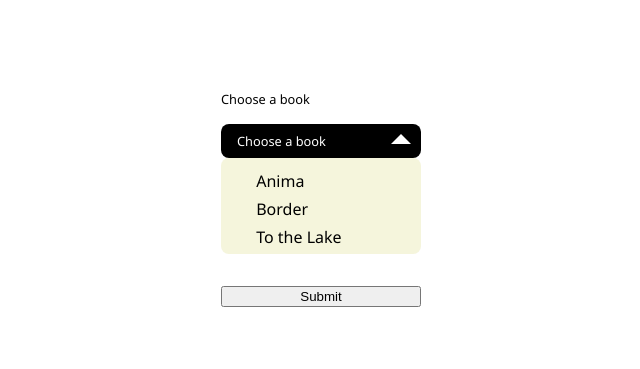
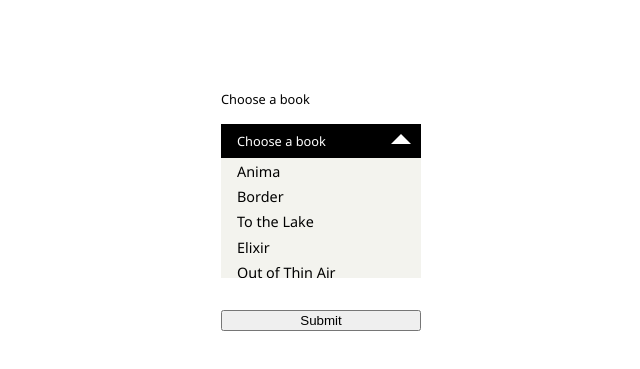
Before and after one commit to fanerotim/custom-select, a website: page index.html in a window 1280 px wide. Both pictures are taken after a click on the element "Choose a book". Shown: the part 127-496 px from the top of the page, without its empty margins (319-959 px from the left). Drawn offline with Linux system fonts and the light colour scheme.

Commit message:
add custom scrollbar and work on styling it a bit

```diff
--- a/scripts.js
+++ b/scripts.js
@@ -9,7 +9,9 @@ var bookTitles = [
     'It`s not about the bike',
     'Perfume',
     'On the road',
-    'Glue'
+    'Glue',
+    'Cloud Atlas',
+    'The Castle'
 ];
 // get wrapper of custom select options
 var customSelectWrapper = document.querySelector('.custom__select__wrapper');
--- a/scripts.ts
+++ b/scripts.ts
@@ -9,7 +9,9 @@ const bookTitles = [
     'It`s not about the bike',
     'Perfume',
     'On the road',
-    'Glue'
+    'Glue',
+    'Cloud Atlas',
+    'The Castle'
 ];
 
 // get wrapper of custom select options
--- a/styles.css
+++ b/styles.css
@@ -38,7 +38,7 @@ span {
 .custom__select {
     padding: .5rem 1rem;
     margin: 0;
-    border-radius: .5rem;
+    /* border-radius: .5rem; */
     background-color: black;
     color: white;
     font-size: .8rem;
@@ -53,6 +53,7 @@ span {
     border-right: 10px solid transparent;
     border-left: 10px solid transparent;
     display:block;
+    cursor: pointer;
 }
 
 .arrow__up {
@@ -63,14 +64,15 @@ span {
     border-left: 10px solid transparent;
     border-right: 10px solid transparent;
     display: none;
+    cursor: pointer;
 }
 
 .options__wrapper {
-    padding: .5rem 1.2rem;
-    height: 80px;
+    /* padding: .2rem 0; */
+    height: 120px;
     overflow-y: scroll;
-    border-radius: .5rem;
-    background-color: beige;
+    /* border-radius: .5rem; */
+    background-color: rgb(243, 243, 238);
     visibility: hidden;
     opacity: 0;
     /* visibility's transition is longer to make sure the dropdown is hidden before it makes it impossible to interact with */
@@ -80,21 +82,36 @@ span {
     transition: opacity .3s, height .1s; */
 }
 
+.options__wrapper::-webkit-scrollbar {
+    width: 10px;
+}
+
+.options__wrapper::-webkit-scrollbar-track {
+    background-color: rgb(26, 25, 25);
+}
+
+.options__wrapper::-webkit-scrollbar-thumb {
+    background-color: rgb(156, 156, 156);
+    height: 5px;
+}
+
 .option {
     cursor: pointer;
     padding: .2rem 1rem;
-    border-radius: .5rem;
+    /* border-radius: .5rem; */
+    font-size: .9rem;
 }
 
 .option:hover {
-    background-color: rgb(243, 243, 243);
+    background-color: rgb(39, 39, 39);
+    color: white;
 }
 
-.option:hover::before {
+/* .option:hover::before {
     content: '✓';
     padding-right: .2rem;
     color: green;
-}
+} */
 
 .show {
     visibility: visible;
```
